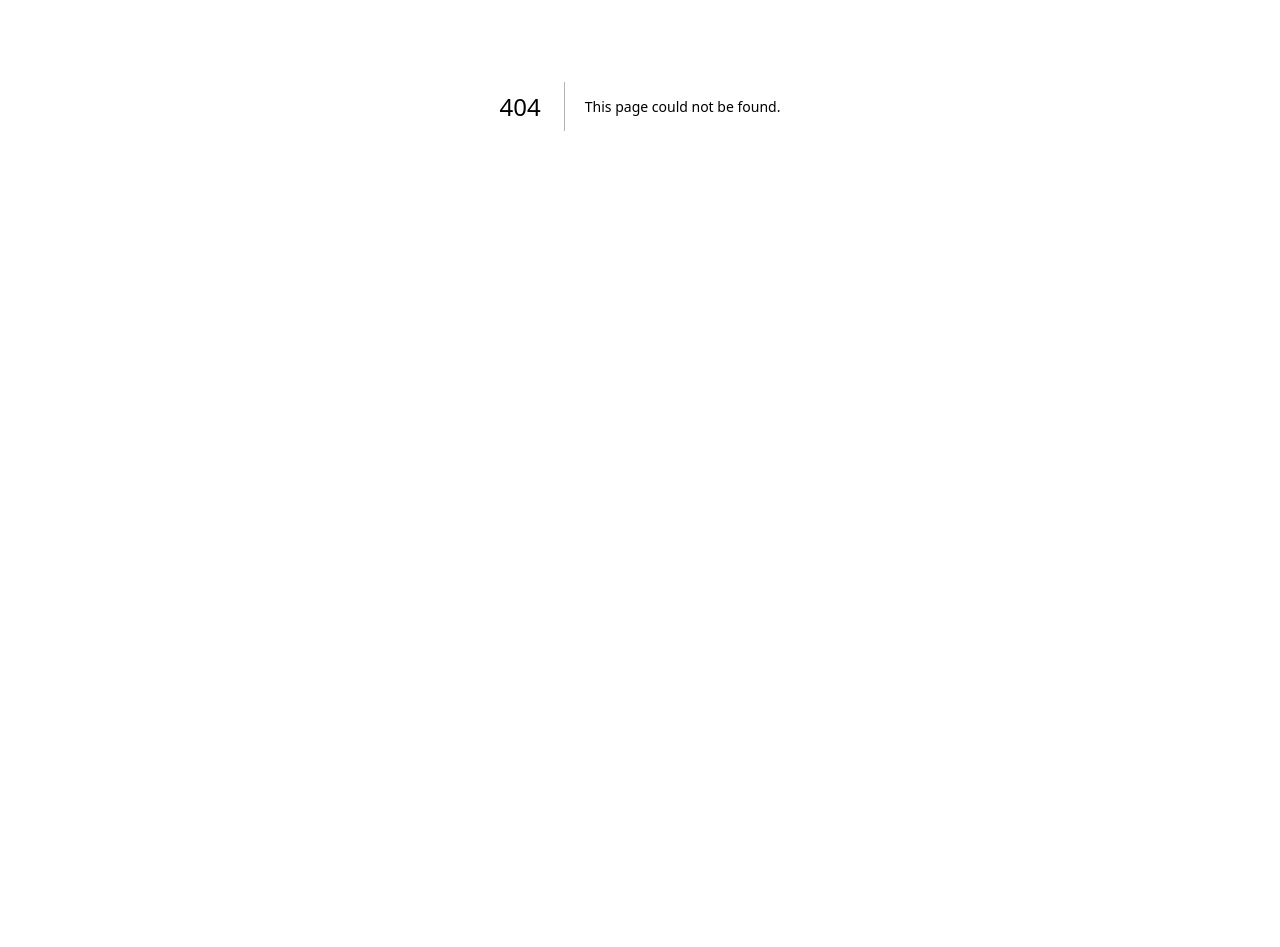
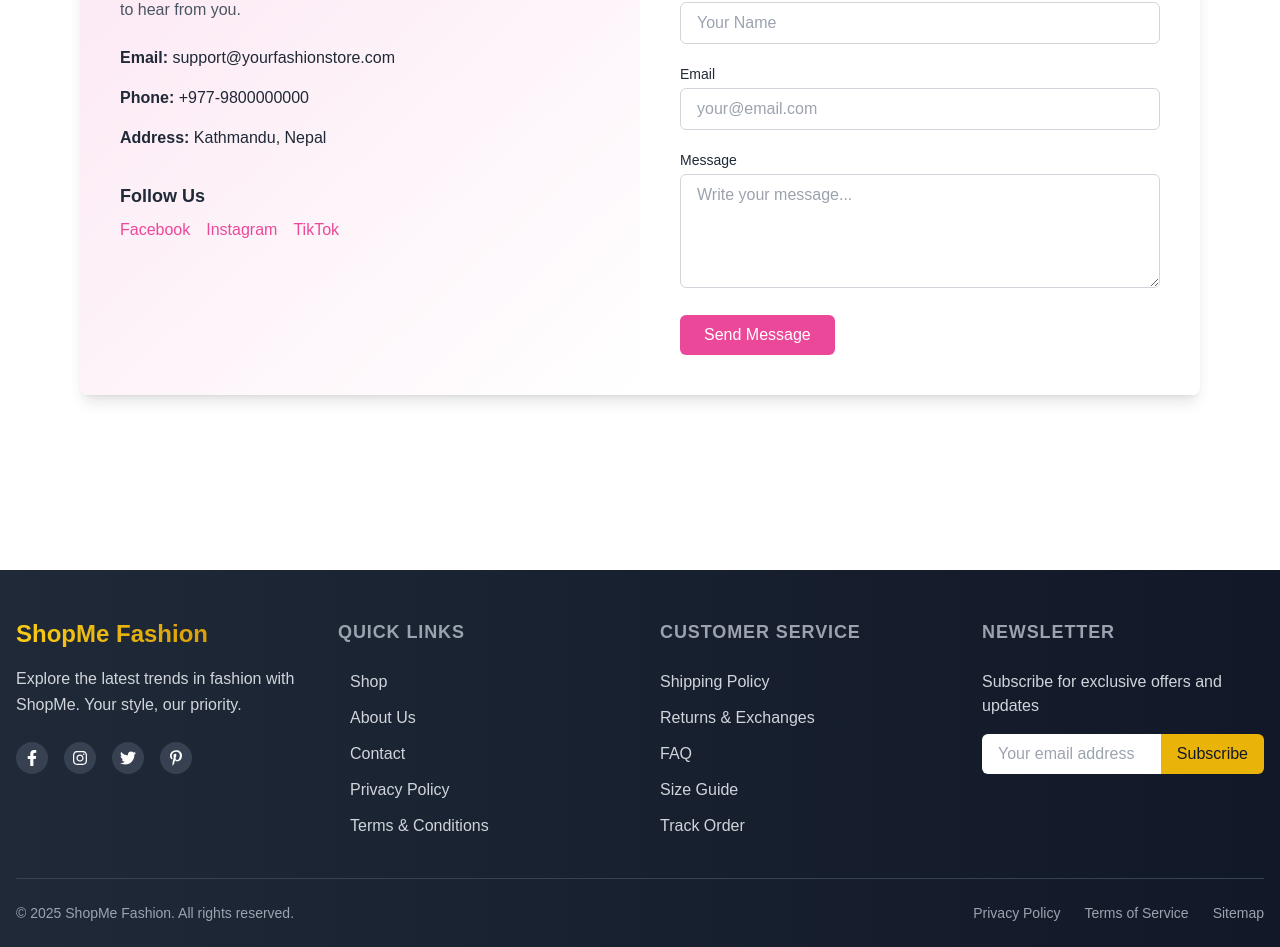
Before and after one commit to Nikita0728/shop, a Next.js app in the folder frontend/: page /contact in a window 1280 px wide. Before the commit this address had no page. Shown: the part 294-1241 px from the top of the page. Before the commit the page ends 800 px from the top, so only its background shows below. Built offline with nearby package versions, Linux system fonts and the light colour scheme.

Commit message:
footer and slight changes

```diff
--- /dev/null
+++ b/frontend/app/contact/page.tsx
@@ -0,0 +1,78 @@
+import Navbar from '@/components/Navbar';
+import React from 'react';
+
+const Contact = () => {
+  return (
+    <div className="min-h-screen bg-white text-gray-800 py-12 px-6 md:px-20">
+        <Navbar/>
+      <div className="max-w-7xl mx-auto flex flex-col md:flex-row shadow-lg rounded-lg overflow-hidden">
+
+        {/* Left Side: Info Section */}
+        <div className="md:w-1/2 bg-gradient-to-br from-pink-100 to-white p-10">
+          <h2 className="text-3xl font-bold mb-4 text-pink-600">Get in Touch</h2>
+          <p className="mb-6 text-gray-600">
+            Have questions, suggestions, or just want to say hello? We'd love to hear from you.
+          </p>
+          <ul className="space-y-4">
+            <li>
+              <span className="font-semibold">Email:</span> support@yourfashionstore.com
+            </li>
+            <li>
+              <span className="font-semibold">Phone:</span> +977-9800000000
+            </li>
+            <li>
+              <span className="font-semibold">Address:</span> Kathmandu, Nepal
+            </li>
+          </ul>
+          <div className="mt-8">
+            <h4 className="text-lg font-semibold mb-2">Follow Us</h4>
+            <div className="flex space-x-4">
+              <a href="#" className="text-pink-500 hover:text-pink-700 transition">Facebook</a>
+              <a href="#" className="text-pink-500 hover:text-pink-700 transition">Instagram</a>
+              <a href="#" className="text-pink-500 hover:text-pink-700 transition">TikTok</a>
+            </div>
+          </div>
+        </div>
+
+        {/* Right Side: Contact Form */}
+        <div className="md:w-1/2 bg-white p-10">
+          <h2 className="text-2xl font-semibold mb-6">Send a Message</h2>
+          <form className="space-y-5">
+            <div>
+              <label className="block mb-1 text-sm font-medium">Name</label>
+              <input
+                type="text"
+                placeholder="Your Name"
+                className="w-full border border-gray-300 rounded-md px-4 py-2 focus:outline-none focus:ring-2 focus:ring-pink-400"
+              />
+            </div>
+            <div>
+              <label className="block mb-1 text-sm font-medium">Email</label>
+              <input
+                type="email"
+                placeholder="your@email.com"
+                className="w-full border border-gray-300 rounded-md px-4 py-2 focus:outline-none focus:ring-2 focus:ring-pink-400"
+              />
+            </div>
+            <div>
+              <label className="block mb-1 text-sm font-medium">Message</label>
+              <textarea
+                rows={4}
+                placeholder="Write your message..."
+                className="w-full border border-gray-300 rounded-md px-4 py-2 focus:outline-none focus:ring-2 focus:ring-pink-400"
+              ></textarea>
+            </div>
+            <button
+              type="submit"
+              className="bg-pink-500 text-white px-6 py-2 rounded-md hover:bg-pink-600 transition"
+            >
+              Send Message
+            </button>
+          </form>
+        </div>
+      </div>
+    </div>
+  );
+};
+
+export default Contact;
--- a/frontend/app/layout.tsx
+++ b/frontend/app/layout.tsx
@@ -2,6 +2,8 @@ import type { Metadata } from "next";
 import localFont from "next/font/local";
 import "./globals.css";
 import { ReduxProvider } from "./providers/ReduxProvider";
+import Navbar from "@/components/Navbar";
+import Footer from "@/components/Footer";
 
 const geistSans = localFont({
   src: "./fonts/GeistVF.woff",
@@ -29,7 +31,9 @@ export default function RootLayout({
       <body
         className={`${geistSans.variable} ${geistMono.variable} antialiased`}
       >
+        <Navbar/>
        <ReduxProvider>{children}</ReduxProvider>
+       <Footer/>
       </body>
     </html>
   );
--- /dev/null
+++ b/frontend/components/Footer.tsx
@@ -0,0 +1,98 @@
+import React from 'react';
+import { FaFacebookF, FaInstagram, FaTwitter, FaPinterestP } from 'react-icons/fa';
+
+const Footer: React.FC = () => {
+  return (
+    <footer className="bg-gradient-to-r from-gray-800 to-gray-900 text-white pt-12 pb-6 px-4">
+      <div className="max-w-7xl mx-auto">
+        <div className="grid grid-cols-1 md:grid-cols-3 lg:grid-cols-4 gap-10">
+          {/* Brand Section */}
+          <div className="space-y-4">
+            <h3 className="text-2xl font-bold bg-clip-text text-transparent bg-gradient-to-r from-yellow-400 to-yellow-600">
+              ShopMe Fashion
+            </h3>
+            <p className="text-gray-300 leading-relaxed">
+              Explore the latest trends in fashion with ShopMe. Your style, our priority.
+            </p>
+            <div className="flex space-x-4 pt-2">
+              {[FaFacebookF, FaInstagram, FaTwitter, FaPinterestP].map((Icon, index) => (
+                <a
+                  key={index}
+                  href="#"
+                  className="p-2 bg-gray-700 rounded-full hover:bg-yellow-500 hover:text-gray-900 transition-all duration-300"
+                >
+                  <Icon size={16} />
+                </a>
+              ))}
+            </div>
+          </div>
+
+          {/* Quick Links */}
+          <div>
+            <h3 className="text-lg font-semibold uppercase tracking-wider text-gray-400 mb-6">Quick Links</h3>
+            <ul className="space-y-3">
+              {['Shop', 'About Us', 'Contact', 'Privacy Policy', 'Terms & Conditions'].map((item) => (
+                <li key={item}>
+                  <a
+                    href="#"
+                    className="text-gray-300 hover:text-yellow-400 transition-colors duration-200 flex items-center"
+                  >
+                    <span className="w-1 h-1 bg-yellow-500 rounded-full mr-2 opacity-0 group-hover:opacity-100 transition-opacity"></span>
+                    {item}
+                  </a>
+                </li>
+              ))}
+            </ul>
+          </div>
+
+          {/* Customer Service */}
+          <div>
+            <h3 className="text-lg font-semibold uppercase tracking-wider text-gray-400 mb-6">Customer Service</h3>
+            <ul className="space-y-3">
+              {['Shipping Policy', 'Returns & Exchanges', 'FAQ', 'Size Guide', 'Track Order'].map((item) => (
+                <li key={item}>
+                  <a
+                    href="#"
+                    className="text-gray-300 hover:text-yellow-400 transition-colors duration-200"
+                  >
+                    {item}
+                  </a>
+                </li>
+              ))}
+            </ul>
+          </div>
+
+          {/* Newsletter */}
+          <div>
+            <h3 className="text-lg font-semibold uppercase tracking-wider text-gray-400 mb-6">Newsletter</h3>
+            <p className="text-gray-300 mb-4">Subscribe for exclusive offers and updates</p>
+            <div className="flex">
+              <input
+                type="email"
+                placeholder="Your email address"
+                className="px-4 py-2 w-full rounded-l-md focus:outline-none focus:ring-2 focus:ring-yellow-500 text-gray-800"
+              />
+              <button className="bg-yellow-500 hover:bg-yellow-600 text-gray-900 font-medium px-4 py-2 rounded-r-md transition-colors duration-200">
+                Subscribe
+              </button>
+            </div>
+          </div>
+        </div>
+
+        {/* Copyright */}
+        <div className="border-t border-gray-700 mt-10 pt-6 flex flex-col md:flex-row justify-between items-center">
+          <p className="text-gray-400 text-sm">
+            &copy; {new Date().getFullYear()} ShopMe Fashion. All rights reserved.
+          </p>
+          <div className="flex space-x-6 mt-4 md:mt-0">
+            <a href="#" className="text-gray-400 hover:text-yellow-400 text-sm transition-colors">Privacy Policy</a>
+            <a href="#" className="text-gray-400 hover:text-yellow-400 text-sm transition-colors">Terms of Service</a>
+            <a href="#" className="text-gray-400 hover:text-yellow-400 text-sm transition-colors">Sitemap</a>
+          </div>
+        </div>
+      </div>
+    </footer>
+  );
+};
+
+export default Footer;
```
